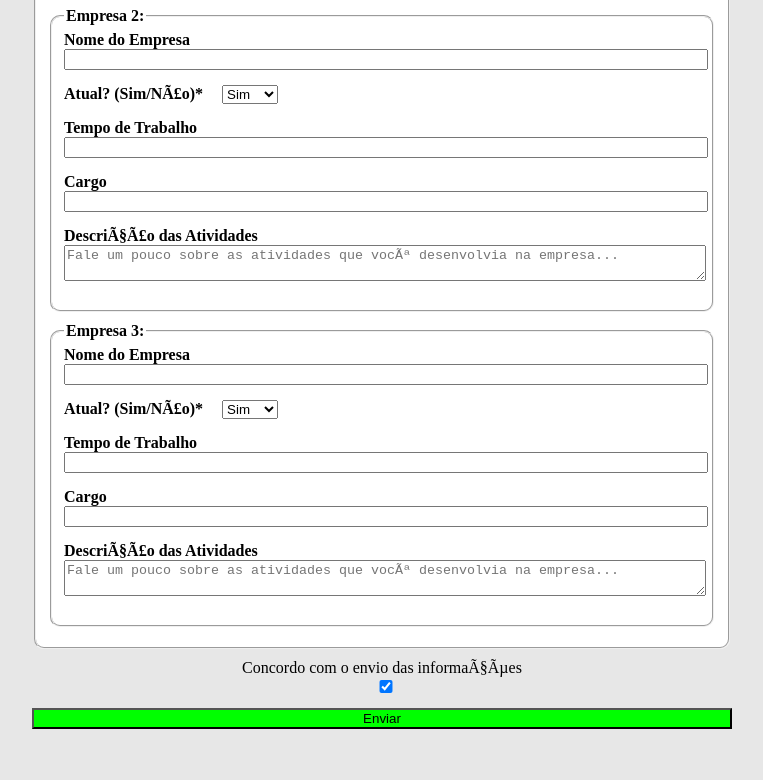
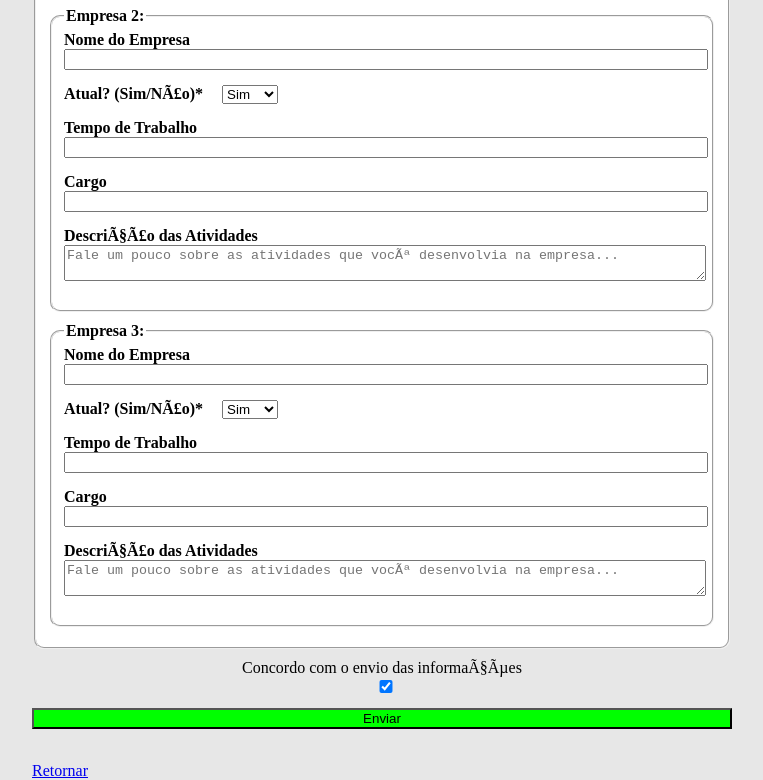
Before and after one commit to bezerradsb/SENAI-Front-End, a plain HTML site: page Atividade-03/index.html in a window 1280 px wide. Shown: the part 1450-2230 px from the top of the page, without its empty margins (258-1021 px from the left). Before the commit the page ends 2194 px from the top, so only its background shows below. Drawn offline with Linux system fonts and the light colour scheme.

Commit message:
Atualização em 10/04

```diff
--- a/Atividade-03/index.html
+++ b/Atividade-03/index.html
@@ -92,6 +92,8 @@
             <p>Concordo com o envio das informações</p><input class="t" type="checkbox" name="concordar" checked="cheked" required="required"/>
             <button type="submit">Enviar</button>
         </form>
+        <br>
+        <a href="..\index.html">Retornar</a>
     </body><!-- Fim do corpo do HTML-->
 
 </html>
```
Also changed, not shown: Atividade-02/index.html (+2 -1 lines).
